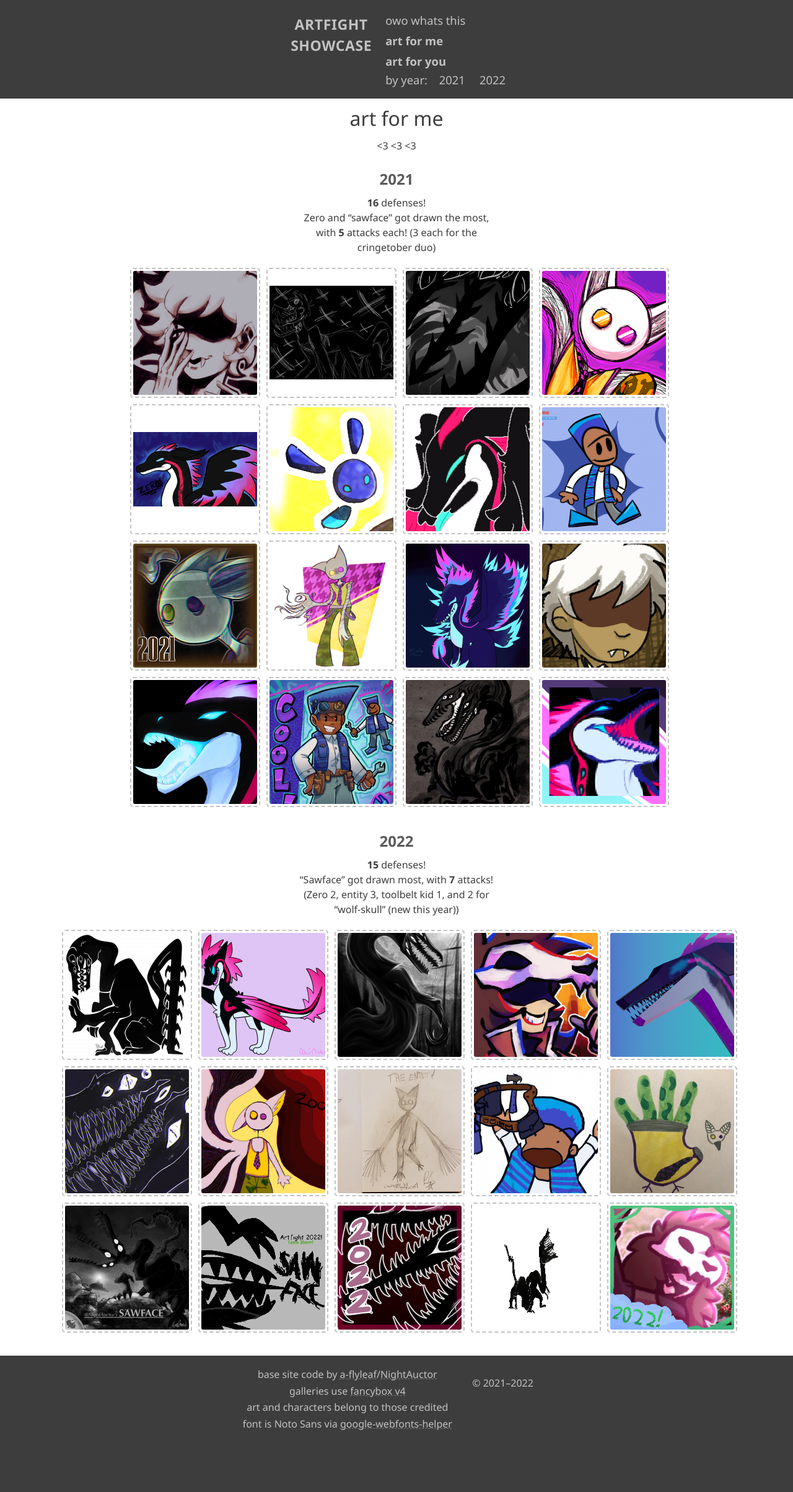
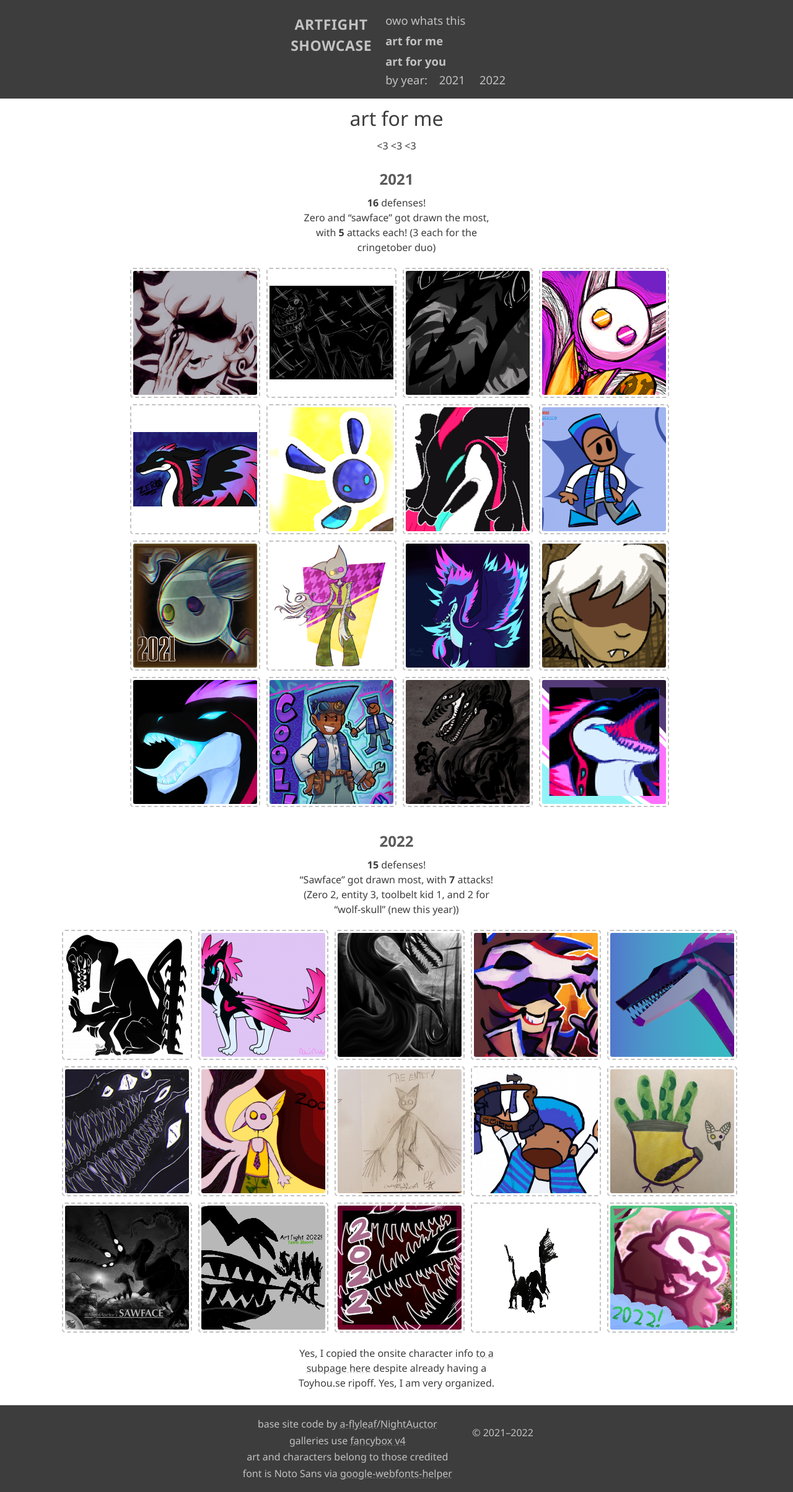
Before and after one commit to a-flyleaf/artfight, a Jekyll site: the page built from for-me.md, in a window 1280 px wide. Shown: the whole page at 62% size. Built offline with Jekyll 4.4.1, drawn with Linux system fonts in a browser that asks for light colours; before the commit the page ends 2327 px from its top, so only the background shows below that.

Commit message:
character roster

```diff
--- a/assets/2022.css
+++ b/assets/2022.css
@@ -13,13 +13,16 @@ header,footer{color:#c2c2c2;}
 
 header,footer,h1,h2{padding:1rem;}
 main{background:#fff; padding:0 0 1rem;}
-h1,h2,p{max-width:35rem;}
+h1,h2,p,hr,main ul{max-width:35rem;}
 h1,h2{padding-bottom:0; text-align:center;}
 h1{font-size:2em; font-weight:normal; padding-top:.5rem;}
 h2{font-size:1.5em; color:#5b5b5b;}
 p{margin:.5em 0; padding:0 1rem;}
 
+blockquote{margin:.5em auto; border-left:.25em #e0e0e0 solid; max-width:32.5em;}
 .box{border:1px solid #e0e0e0; border-radius:.15em; background:#efefef; max-width:40rem; margin:1em auto; padding:.5em;}
+hr{background:#e0e0e0; height:1.5px; border:0; margin:1em auto;}
+main ul{margin:0 auto; padding-left:2em;}
 
 /*header+footer*/
 header ul,footer ul{list-style-type:none;}
@@ -67,7 +70,7 @@ footer li{margin:.15em 0;} footer p{margin:1em 0 0;}
 cyberpunk #bf54e2 | bloom  #98a54e
 steampunk #bb6726 | wither #a86b8b
 */
-.y2021.def{color:#bb6726 !important;}
-.y2021,.y2021.ff{color:#bf54e2 !important;}
-.y2022.def{color:#a86b8b !important;}
-.y2022,.y2022.ff{color:#98a54e !important;}
+.y2021.def{border-color:#bb6726 !important; color:#bb6726 !important;}
+.y2021,.y2021.ff{border-color:#bf54e2 !important; color:#bf54e2 !important;}
+.y2022.def{border-color:#a86b8b !important; color:#a86b8b !important;}
+.y2022,.y2022.ff{border-color:#98a54e !important; color:#98a54e !important;}
--- a/for-me.md
+++ b/for-me.md
@@ -14,3 +14,5 @@ Zero and "sawface" got drawn the most, with **5** attacks each! (3 each for the
 **15** defenses!
 "Sawface" got drawn most, with **7** attacks! (Zero 2, entity 3, toolbelt kid 1, and 2 for "wolf-skull" (new this year))
 <div class="gallery five">{%assign chrono = site.data.art|sort:"time"%}{%for art in chrono%}{%if art.for=='NightAuctor'%}{%capture year%}{{art.time|date:"%Y"}}{%endcapture%}{%if year == "2022"%}<figure><a href="{%include url.html%}/assets/img/def/{{art.time|date:'%Y'}}/{{art.img}}.{%if art.file%}{{art.file}}{%else%}png{%endif%}" class="y{{art.time|date:'%Y'}}def" data-fancybox="art" data-caption="<p><a href='https://artfight.net/attack/{{art.link}}' target='_blank'>from</a> <a href='{%include url.html%}/artists#{{art.artist}}' target='_blank'><b>{{art.artist}}</b></a>{%if art.note%} {{art.note}}{%endif%}</p>"><img src="{%include url.html%}/assets/img/def/{{art.time|date:'%Y'}}/{{art.img}}x.{%if art.tn%}{{art.tn}}{%else%}png{%endif%}" alt=""/></a></figure>{%endif%}{%endif%}{%endfor%}</div>
+
+Yes, I copied the onsite character info [to a subpage here]({%include url.html%}/etc/roster) despite already having a Toyhou.se ripoff. Yes, I am very organized.
```
Also changed, not shown: etc/index.md (+5 -1 lines), etc/mycitynow.md (deleted, +0 -1 lines), etc/roster.md (added, +45 -0 lines).
